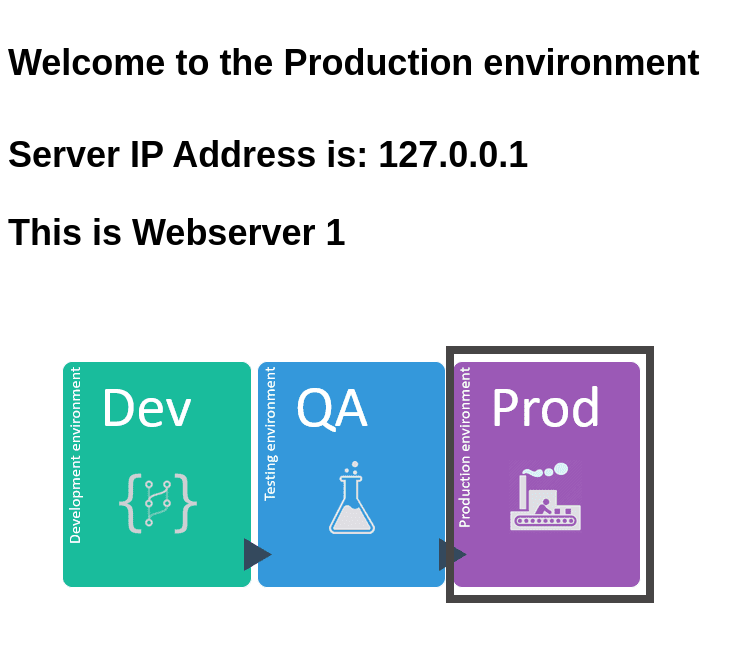
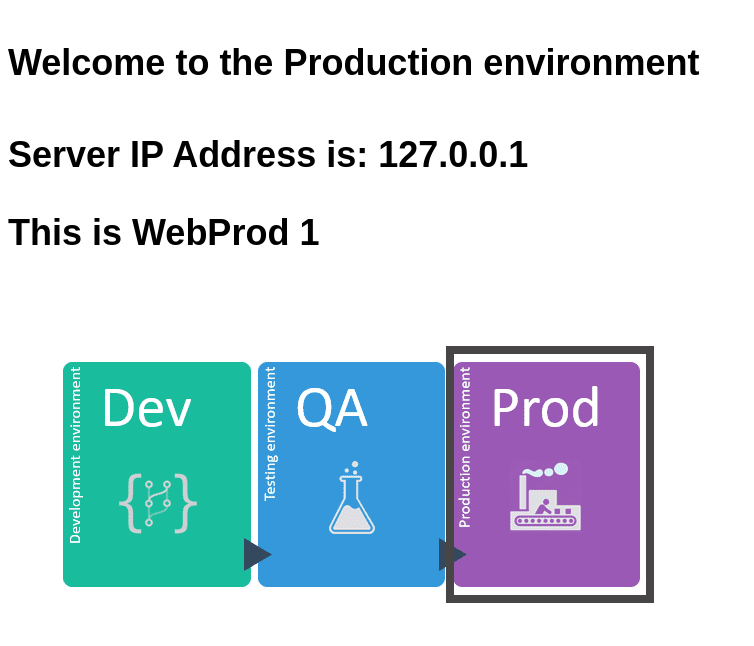
Before and after one commit to atlasblue/webprod, a PHP site: page /index1.php in a window 1280 px wide. Shown: the top 646 px of the page, without its empty margins (0-754 px from the left). Run offline with PHP 8.4, Linux system fonts and the light colour scheme.

Commit message:
Update index1.php

```diff
--- a/index1.php
+++ b/index1.php
@@ -5,6 +5,6 @@
 $ip_server = $_SERVER['SERVER_ADDR'];
 echo '<span style="font-size:36px"><span style="font-family:Arial,Helvetica,sans-serif"><strong>';
 echo "Server IP Address is: $ip_server" ;
-echo "<p></p>This is Webserver 1" ;
+echo "<p></p>This is WebProd 1" ;
 ?>
 <p><img src="prod.png" /></p>
```
